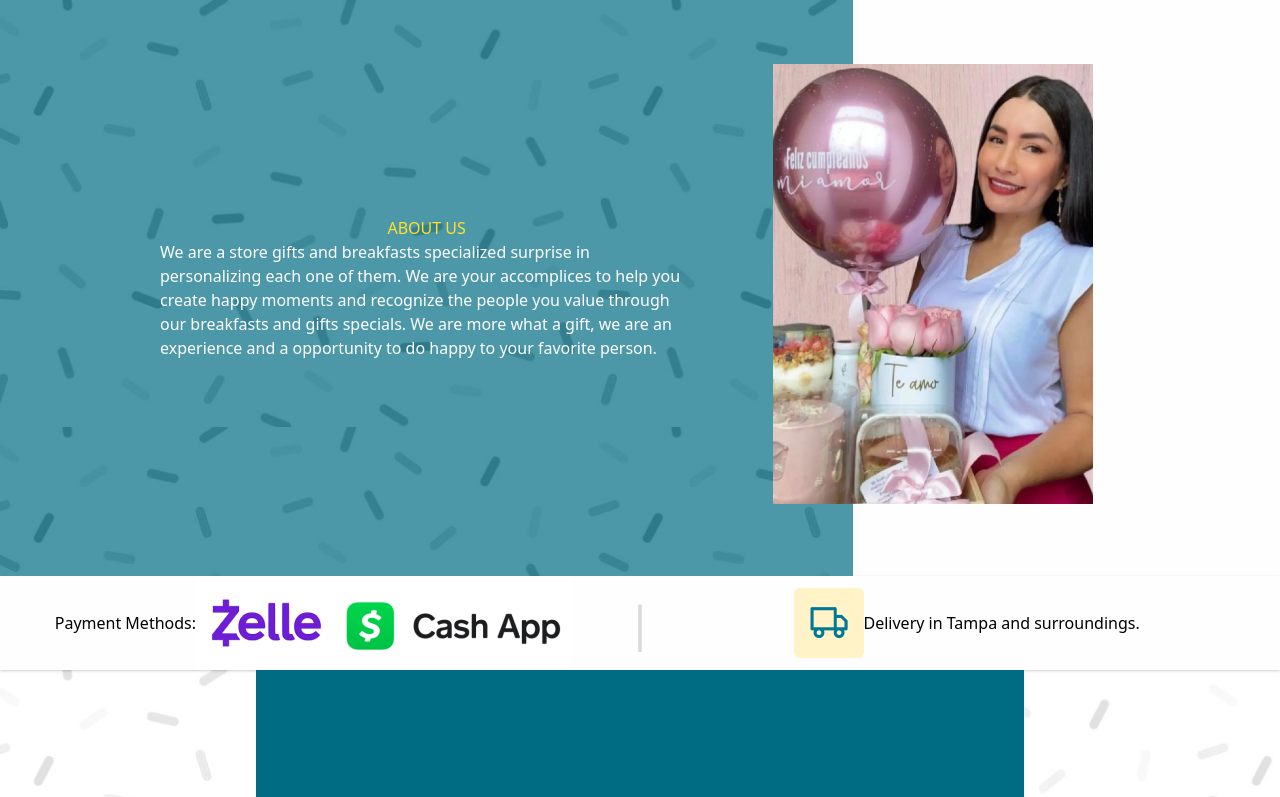
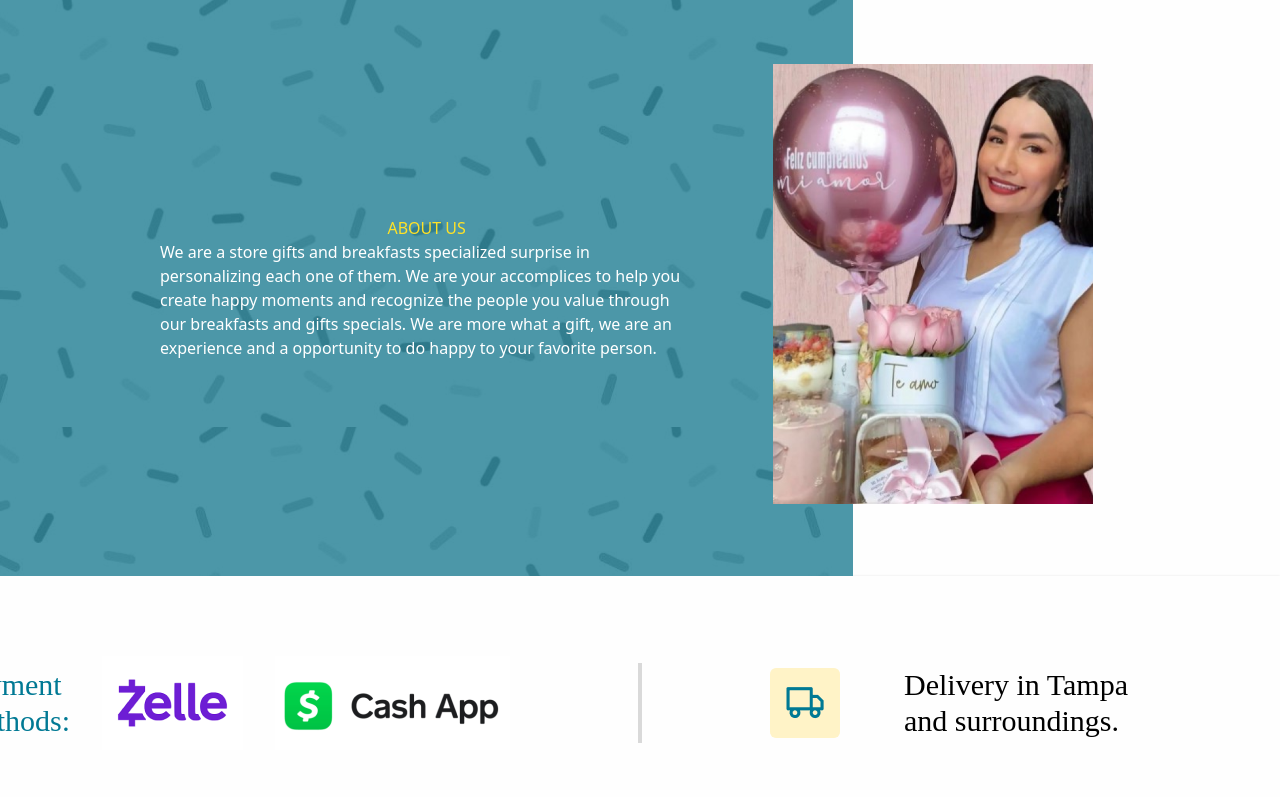
Before and after one commit to mateol9/MiCanastaExpress, a React (Vite) app: page / in a window 1280 px wide. Shown: the top 797 px of the page. Built offline with nearby package versions, Linux system fonts and the light colour scheme.

Commit message:
fix desktop payment methods section

```diff
--- a/src/components/PayMethods/PayMethods.jsx
+++ b/src/components/PayMethods/PayMethods.jsx
@@ -4,16 +4,20 @@ import truck from '../../assets/truck.png';
 
 const PayMethods = () => {
 	return (
-		<div className='bg-[#FEFEFE] flex items-center shadow shadow-black/20'>
-			<div className='flex items-center justify-center flex-1'>
-				<h4>Payment Methods:</h4>
+		<div className='bg-[#FEFEFE] p-20 gap-32 flex-wrap flex items-center shadow shadow-black/20'>
+			<div className='flex items-center justify-end gap-8 flex-1'>
+				<h4 className='fontStylePlayfair text-[#007994] font-medium text-3xl'>
+					Payment Methods:
+				</h4>
 				<img src={zelle} alt='Zelle logo' />
 				<img src={cash} alt='CashApp logo' />
 			</div>
-			<span className='text-5xl font-thin m-auto text-[#D9D9D9]'>|</span>
-			<div className='flex items-center justify-center flex-1'>
+			<span className='p-0.5 h-20 bg-[#D9D9D9]'></span>
+			<div className='flex items-center gap-16 flex-1'>
 				<img src={truck} alt='' className='bg-[#FFF3C7] p-4 rounded-md' />
-				<p>Delivery in Tampa and surroundings.</p>
+				<p className='fontStylePlayfair font-medium text-3xl'>
+					Delivery in Tampa <br /> and surroundings.
+				</p>
 			</div>
 		</div>
 	);
```
